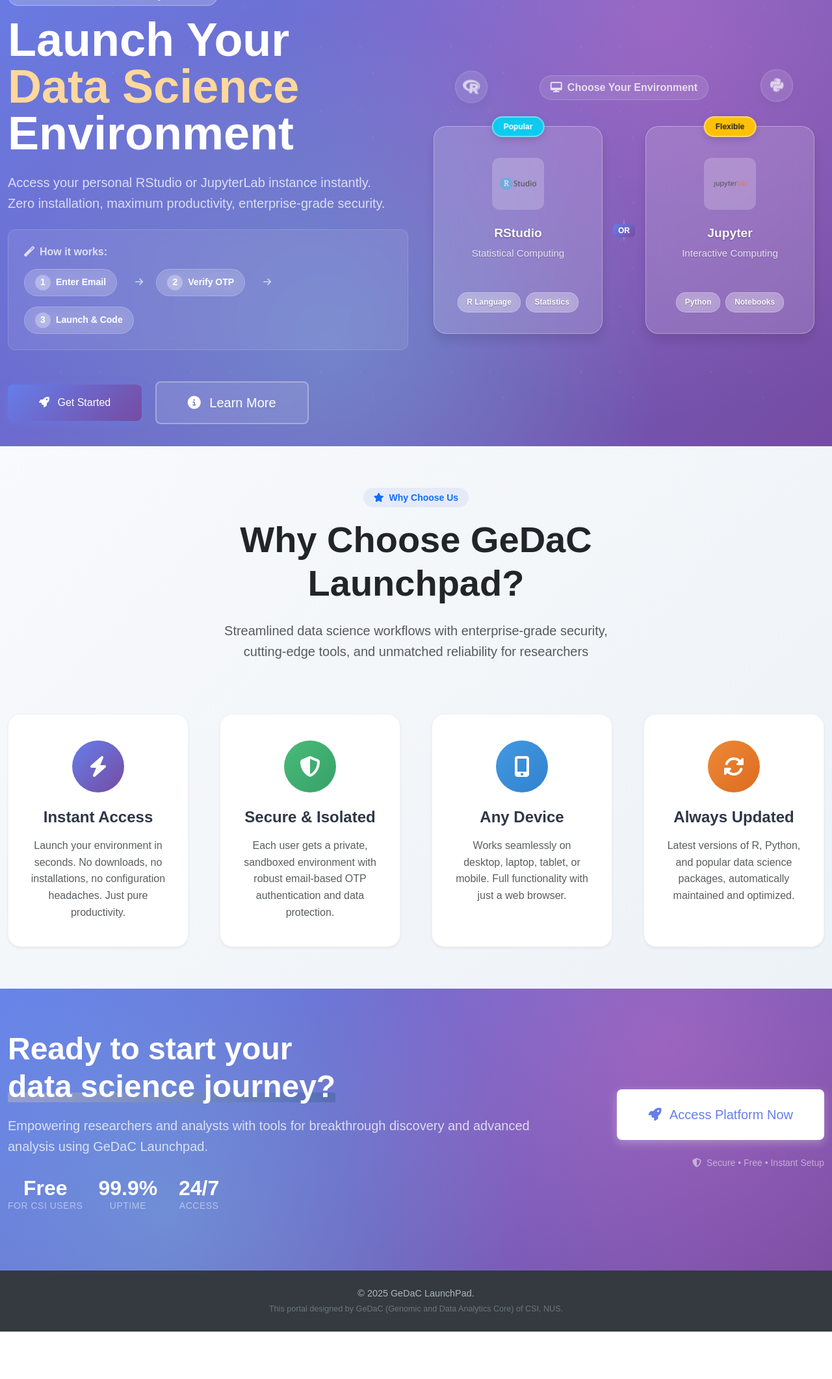
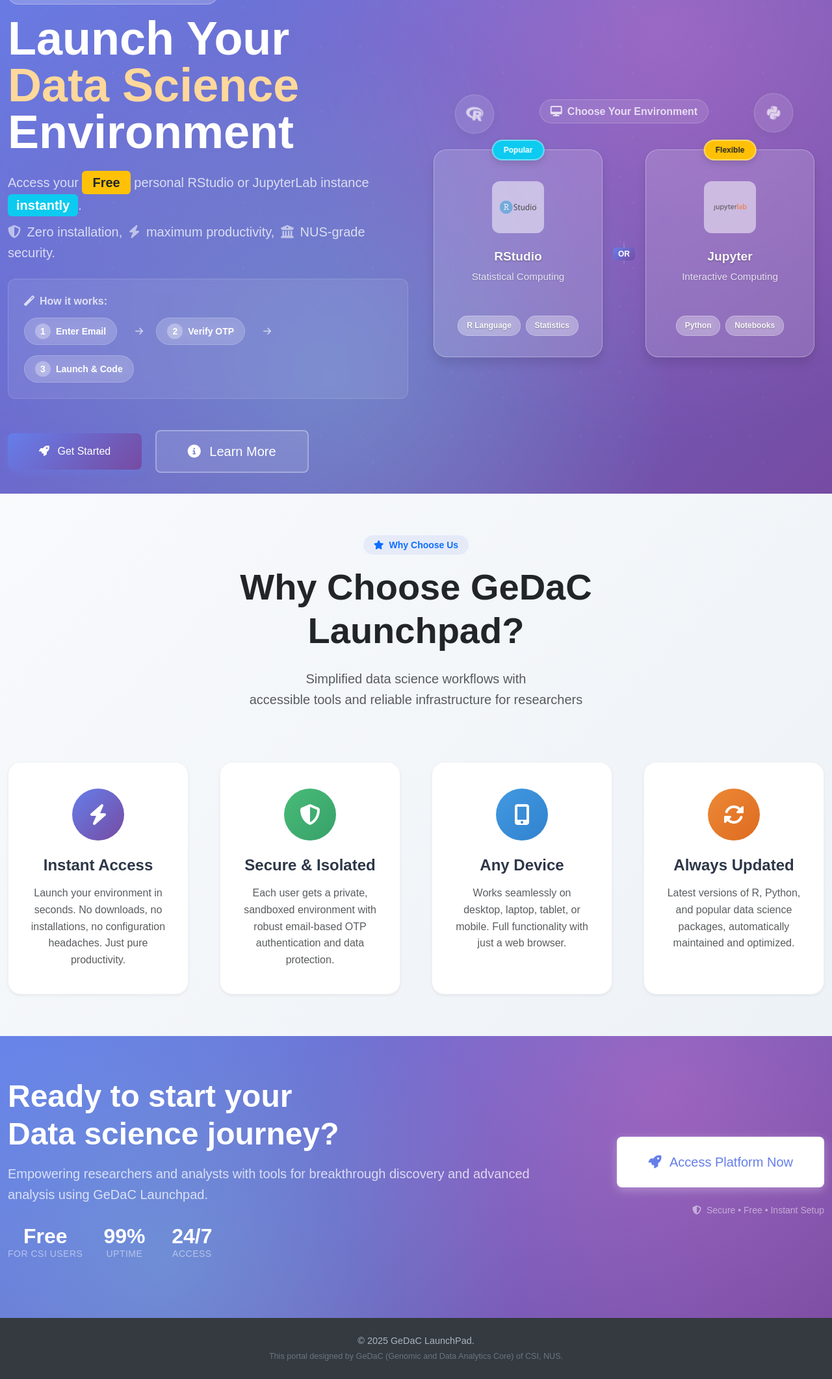
Before and after one commit to CSI-Genomics-and-Data-Analytics-Core/datascience-launchpad, a FastAPI app: page / in a window 1280 px wide. Shown: the part 125-2248 px from the top of the page at 65% size. Before the commit the page ends 2175 px from the top, so only its background shows below. Run offline with FastAPI, Linux system fonts and the light colour scheme; parts of the project's set-up code (start-up, migrations or seed data) failed here and were passed over.

Commit message:
chore: improve landing page

```diff
--- a/templates/index.html
+++ b/templates/index.html
@@ -20,10 +20,16 @@
             <span class="text-gradient d-block">Data Science</span>
             <span class="text-white">Environment</span>
           </h1>
-          <p class="hero-subtitle fs-5 mb-4 text-white-75 lh-base">
-            Access your personal RStudio or JupyterLab instance instantly.
+          <p class="hero-subtitle fs-5 mb-4 text-white-75 lh-base" data-aos="fade-up" data-aos-delay="300">
+            <span class="d-inline-block mb-2">
+              Access your <span class="badge bg-warning text-dark px-3 py-2 fs-5 fw-bold">Free</span> personal RStudio or JupyterLab instance <span class="badge bg-info text-gradient-accent fs-5">instantly</span>.
+            </span>
             <br class="d-none d-lg-block">
-            Zero installation, maximum productivity, enterprise-grade security.
+            <span class="d-inline-block">
+              <i class="fas fa-shield-alt me-1 opacity-75"></i> Zero installation,
+              <i class="fas fa-bolt me-1 ms-1 opacity-75"></i> maximum productivity,
+              <i class="fas fa-university me-1 ms-1 opacity-75"></i> NUS-grade security.
+            </span>
           </p>
 
           <!-- How It Works Preview -->
@@ -171,11 +177,11 @@
             <i class="fas fa-star me-2"></i>Why Choose Us
           </span>
           <h2 class="display-4 fw-bold mb-4 text-dark">Why Choose GeDaC Launchpad?</h2>
-          <p class="lead text-muted lh-base">
-            Streamlined data science workflows with enterprise-grade security,
+            <p class="lead text-muted lh-base">
+            Simplified data science workflows with
             <br class="d-none d-lg-block">
-            cutting-edge tools, and unmatched reliability for researchers
-          </p>
+            accessible tools and reliable infrastructure for researchers
+            </p>
         </div>
       </div>
     </div>
@@ -261,7 +267,7 @@
         <div class="cta-content">
           <h3 class="display-5 fw-bold mb-3 text-white">
             Ready to start your
-            <span class="text-highlight">data science journey?</span>
+            <p >Data science journey?</p>
           </h3>
           <p class="lead mb-4 text-white-75 fs-5">
             Empowering researchers and analysts with tools for breakthrough discovery and advanced analysis using GeDaC Launchpad.
@@ -272,7 +278,7 @@
               <div class="stat-label text-white-50 small">For CSI Users</div>
             </div>
             <div class="stat-item text-center">
-              <div class="stat-number text-white fw-bold">99.9%</div>
+              <div class="stat-number text-white fw-bold">99%</div>
               <div class="stat-label text-white-50 small">Uptime</div>
             </div>
             <div class="stat-item text-center">
@@ -611,14 +617,13 @@
   transition: all 0.3s ease;
   border-radius: 12px;
   padding: 12px;
-  background: rgba(255, 255, 255, 0.2);
+  background: rgba(255, 255, 255, 0.5);
   position: relative;
   z-index: 2;
 }
 
 .platform-option:hover .platform-logo-enhanced {
-  transform: scale(1.05);
-  background: rgba(255, 255, 255, 0.3);
+  transform: scale(1.50);
 }
 
 .platform-badge {
@@ -902,8 +907,8 @@
 
 .floating-icon {
   position: absolute;
-  width: 48px;
-  height: 48px;
+  width: 58px;
+  height: 58px;
   background: rgba(255, 255, 255, 0.1);
   backdrop-filter: blur(12px);
   border-radius: 50%;
```
